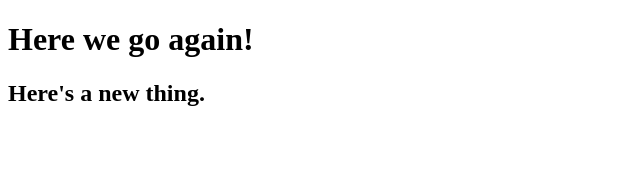
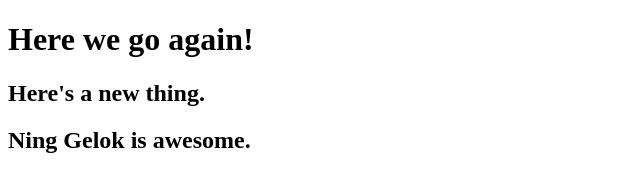
Before and after one commit to dgelok/shumateProject, a plain HTML site: page index.html in a window 1280 px wide. Shown: the whole page, without its empty margins (0-640 px from the left). Drawn offline with Linux system fonts and the light colour scheme.

Commit message:
shumate1

```diff
--- a/index.html
+++ b/index.html
@@ -9,5 +9,6 @@
 <body>
     <h1>Here we go again! </h1>
     <h2>Here's a new thing. </h2>
+    <h2> Ning Gelok is awesome. </h2>
 </body>
 </html>
```
